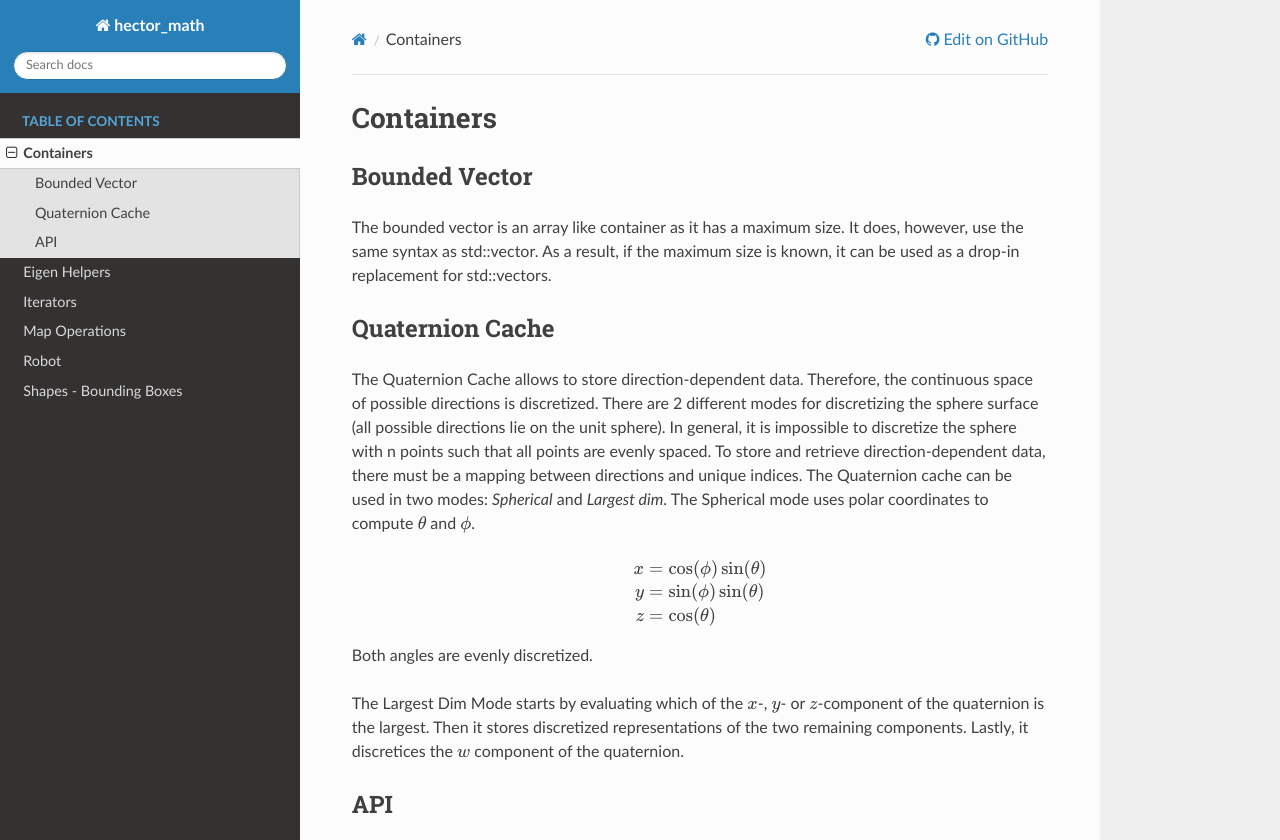
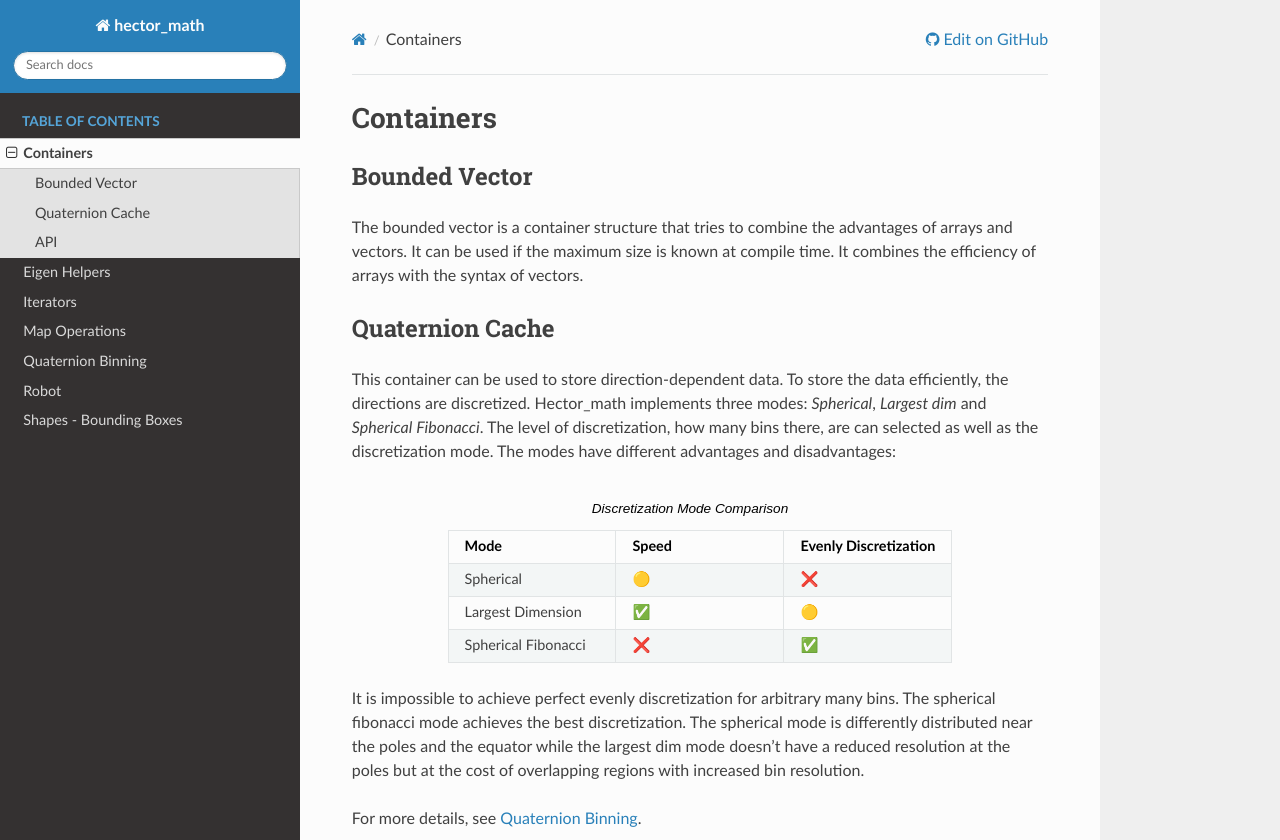
Before and after one commit to tu-darmstadt-ros-pkg/hector_math, a Sphinx documentation site: the page built from hector_math/docs/pages/Containers.rst, in a window 1280 px wide and 1324 px high, cut to the strip 0-840 px from the top of the window. Built offline with Sphinx 7.4.7 and the Read the Docs theme 2.0.0, drawn with Linux system fonts in a browser that asks for light colours; the version number could not be read and is left out.

Commit message:
added quaternion binning docu

```diff
--- a/hector_math/docs/pages/Containers.rst
+++ b/hector_math/docs/pages/Containers.rst
@@ -4,33 +4,41 @@
 
 Bounded Vector
 --------------
-The bounded vector is an array like container as it has a maximum size.
-It does, however, use the same syntax as std::vector.
-As a result, if the maximum size is known, it can be used as a drop-in replacement for std::vectors.
+The bounded vector is a container structure that tries to combine the advantages of arrays and vectors.
+It can be used if the maximum size is known at compile time. It combines the efficiency of arrays with the syntax of vectors.
 
 Quaternion Cache
 ----------------
-The Quaternion Cache allows to store direction-dependent data. Therefore, the continuous space of
-possible directions is discretized.
-There are 2 different modes for discretizing the sphere surface (all possible directions lie
-on the unit sphere).
-In general, it is impossible to discretize the sphere with n points such that all points are evenly
-spaced. To store and retrieve direction-dependent data, there must be a mapping between directions
-and unique indices.
-The Quaternion cache can be used in two modes: `Spherical` and `Largest dim`.
-The Spherical mode uses polar coordinates to compute :math:`\theta` and :math:`\phi`.
+This container can be used to store direction-dependent data. To store the data efficiently, the directions are discretized.
+Hector_math implements three modes: `Spherical`, `Largest dim` and `Spherical Fibonacci`.
+The level of discretization, how many bins there, are can selected as well as the discretization mode.
+The modes have different advantages and disadvantages:
 
-.. math::
+.. list-table:: Discretization Mode Comparison
+   :widths: 15 15 15
+   :header-rows: 1
+   :align: center
 
-   x& = \cos(\phi) \sin(\theta)\\
-   y& = \sin(\phi) \sin(\theta)\\
-   z& = \cos(\theta)
+   * - Mode
+     - Speed
+     - Evenly Discretization
+   * - Spherical
+     - 🟡
+     - ❌
+   * - Largest Dimension
+     - ✅
+     - 🟡
+   * - Spherical Fibonacci
+     - ❌
+     - ✅
 
-Both angles are evenly discretized.
+It is impossible to achieve perfect evenly discretization for arbitrary many bins.
+The spherical fibonacci mode achieves the best discretization. The spherical mode
+is differently distributed near the poles and the equator while the largest dim
+mode doesn't have a reduced resolution at the poles but at the cost of overlapping
+regions with increased bin resolution.
 
-The Largest Dim Mode starts by evaluating which of the :math:`x`-, :math:`y`- or :math:`z`-component of the quaternion
-is the largest. Then it stores discretized representations of the two remaining components. Lastly,
-it discretices the :math:`w` component of the quaternion.
+For more details, see :doc:`QuaternionBinning`.
 
 API
 ---
--- a/hector_math/docs/pages/Robot.rst
+++ b/hector_math/docs/pages/Robot.rst
@@ -2,8 +2,9 @@
 Robot
 =====
 
-The Robot model class is a base class for storing and calculating the center of mass of a moving robot.
-It keeps track of the joint positions and recomputes the center of mass every time the robot moves.
+The Robot model class is a base class for storing the current state of the roboter.
+For example,it keeps track of the joint positions and recomputes the center of mass every time the robot moves.
+It also stores the footprint and mass of the robot.
 
 API
 ---
```
Also changed, not shown: hector_math/docs/pages/EigenHelpers.rst (+0 -13 lines), hector_math/docs/pages/QuaternionBinning.rst (added, +93 -0 lines), hector_math/docs/pages/img/iterator_polygon_example_with_limits.svg, hector_math/docs/pages/img/largest_dim.svg (added), hector_math/docs/pages/img/spherical.svg (added), hector_math/docs/pages/img/spherical_fibonacci.svg (added), 3 other files.
